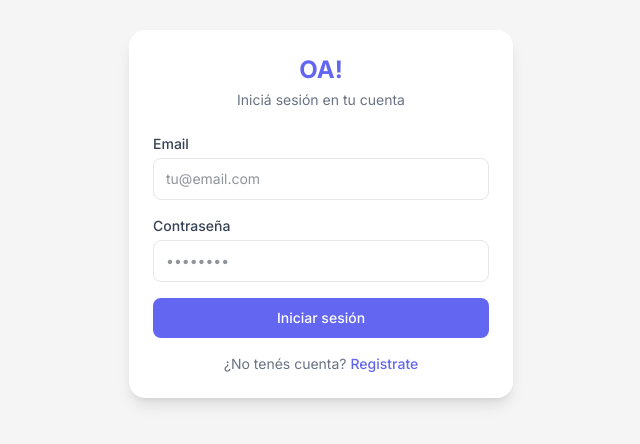
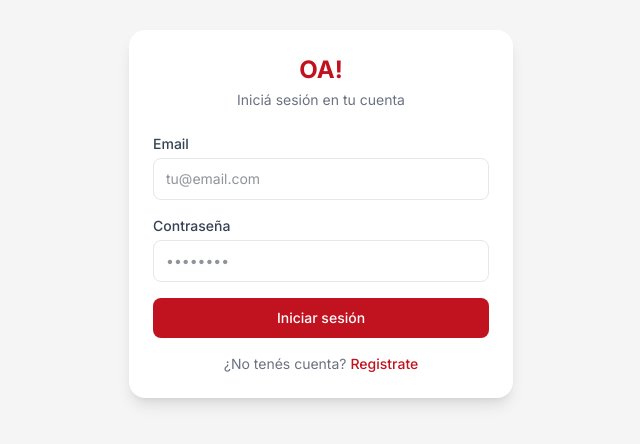
Before and after one commit to Facuulv/oa-frontend, a Next.js app: page /login in a window 1280 px wide. Shown: the part 186-630 px from the top of the page, without its empty margins (319-959 px from the left). Built offline with nearby package versions, Linux system fonts and the light colour scheme; no server answers.

Commit message:
Actualización de colores a rojo Oa! y estilos globales

```diff
--- a/src/app/admin/page.jsx
+++ b/src/app/admin/page.jsx
@@ -4,7 +4,7 @@ import { Package, Grid3X3, ShoppingBag, Tag, Ticket } from "lucide-react";
 import Link from "next/link";
 
 const cards = [
-  { href: "/admin/productos", label: "Productos", icon: Package, color: "bg-blue-50 text-blue-600" },
+  { href: "/admin/productos", label: "Productos", icon: Package, color: "bg-oa-red/10 text-oa-red" },
   { href: "/admin/categorias", label: "Categorías", icon: Grid3X3, color: "bg-purple-50 text-purple-600" },
   { href: "/admin/pedidos", label: "Pedidos", icon: ShoppingBag, color: "bg-green-50 text-green-600" },
   { href: "/admin/promociones", label: "Promociones", icon: Tag, color: "bg-amber-50 text-amber-600" },
--- a/src/app/globals.css
+++ b/src/app/globals.css
@@ -3,9 +3,9 @@
 :root {
   --background: #f5f5f5;
   --foreground: #1f2937;
-  --primary: #6366f1;
-  --primary-dark: #4f46e5;
-  --primary-light: #818cf8;
+  --primary: #C1121F;
+  --primary-dark: #A10E19;
+  --primary-light: #D6454F;
   --accent: #f59e0b;
   --accent-light: #fbbf24;
   --surface: #ffffff;
@@ -20,6 +20,9 @@
   --color-primary: var(--primary);
   --color-primary-dark: var(--primary-dark);
   --color-primary-light: var(--primary-light);
+  --color-oa-red: var(--primary);
+  --color-oa-red-dark: var(--primary-dark);
+  --color-oa-red-light: var(--primary-light);
   --color-accent: var(--accent);
   --color-accent-light: var(--accent-light);
   --color-surface: var(--surface);
--- a/src/app/layout.jsx
+++ b/src/app/layout.jsx
@@ -20,7 +20,7 @@ export const viewport = {
   width: "device-width",
   initialScale: 1,
   maximumScale: 1,
-  themeColor: "#6366f1",
+  themeColor: "#C1121F",
 };
 
 export default function RootLayout({ children }) {
--- a/src/config/app.config.js
+++ b/src/config/app.config.js
@@ -5,9 +5,9 @@ const appConfig = {
   url: process.env.NEXT_PUBLIC_APP_URL || "http://localhost:3000",
 
   theme: {
-    primary: "#6366f1",
-    primaryDark: "#4f46e5",
-    primaryLight: "#818cf8",
+    primary: "#C1121F",
+    primaryDark: "#A10E19",
+    primaryLight: "#D6454F",
     accent: "#f59e0b",
     accentLight: "#fbbf24",
     background: "#f5f5f5",
@@ -38,7 +38,7 @@ const appConfig = {
   },
 
   pwa: {
-    themeColor: "#6366f1",
+    themeColor: "#C1121F",
     backgroundColor: "#f5f5f5",
   },
 };
```
